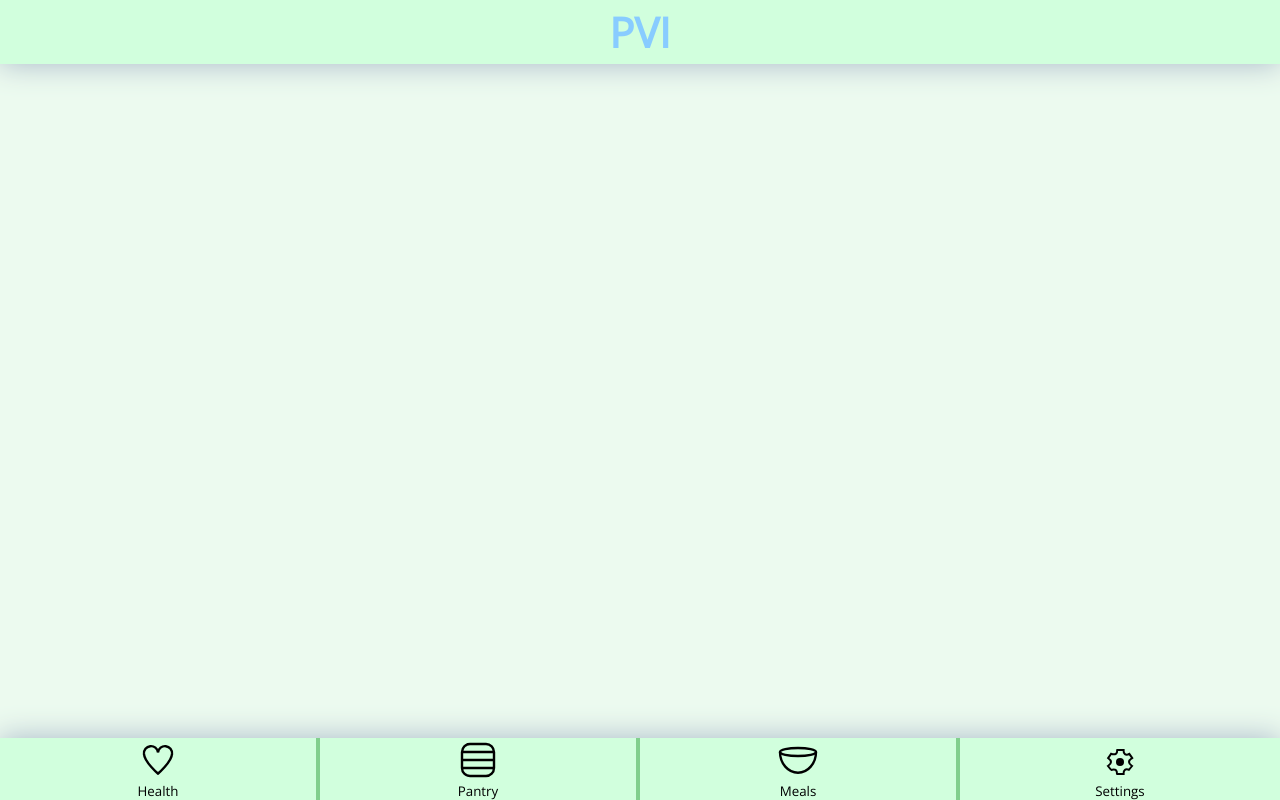
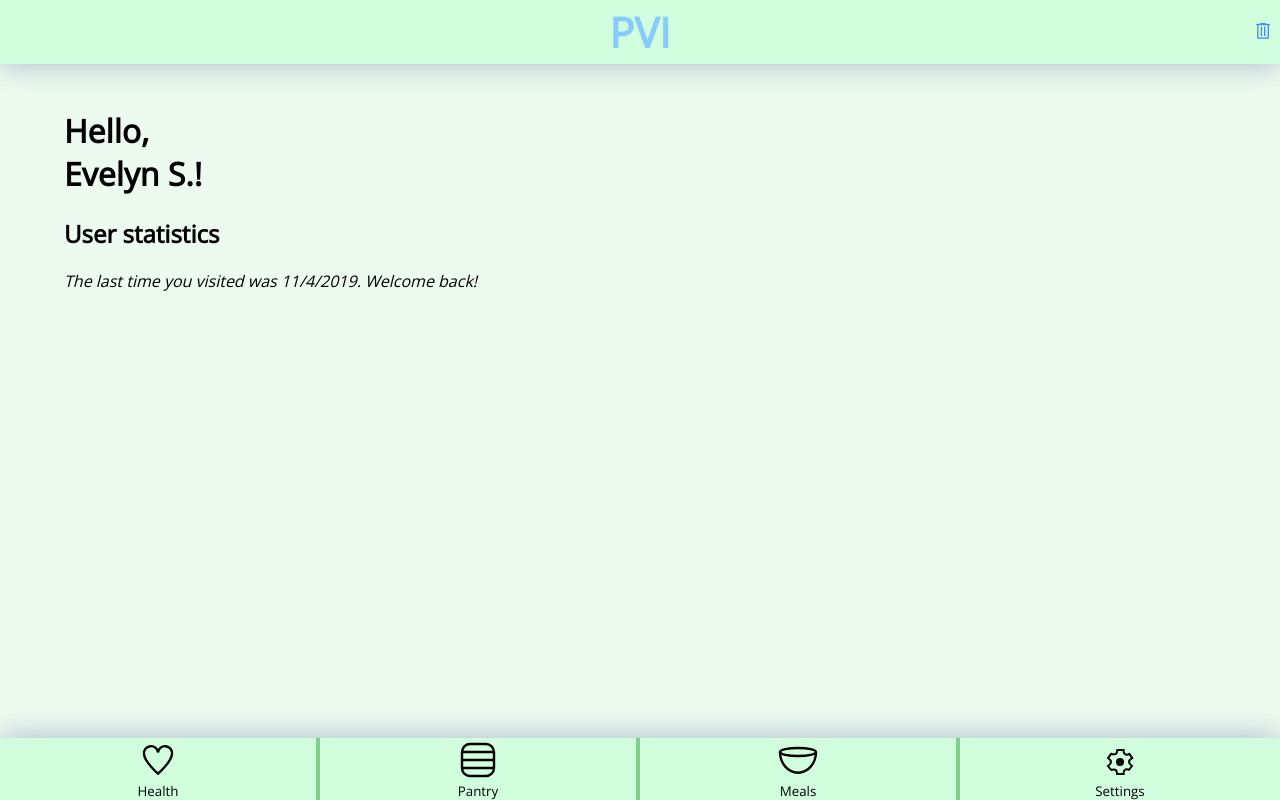
Before and after one commit to frankiekim5/Junior_Design_PVI, a Flask app: page / in a window 1280 px wide. Run offline with Flask 2, Linux system fonts and the light colour scheme.

Commit message:
Created trash.svg, made changes to home, index, and app.py

```diff
--- a/demo/app.py
+++ b/demo/app.py
@@ -1,4 +1,4 @@
-from flask import Flask, flash, request, redirect, url_for, escape, render_template
+from flask import Flask, flash, request, redirect, url_for, escape, render_template, Markup
 import requests
 import json
 
@@ -9,7 +9,9 @@ app = Flask(__name__)
 def main():
 	if request.method == "POST":
 		return render_template("index.html")
-	return render_template("index.html")
+	page = render_template("home.html", name="Evelyn S.")
+	# print(type(page))
+	return render_template("index.html", page=Markup(page))
 
 
 @app.route('/login')
--- a/demo/static/index.css
+++ b/demo/static/index.css
@@ -3,14 +3,40 @@
 	font-size: 1.3em;
 	color: #8CF;
 	background-color: #D1FFDD;
-	z-index: 1000;
+	z-index: 99;
 	position: fixed;
 	box-shadow: 0px 0px 30px #A8B8C8;
 	top: 0;
 	width: 100%;
 	height: relative;
 	overflow: hidden;
+	text-align: center;
+	/*min-height: 8vh;*/
+	height: relative;
 }
+
+.navbar #removeOptions {
+	display:inline-block;
+	position:absolute;
+	right: 0rem;
+	top: 0;
+	z-index: 100;
+	/*visibility: hidden;*/
+	height: 100%;
+	width: auto;
+}
+.navbar #trashButton {
+	height: 100%;
+	outline:none;
+	background:transparent;
+	width: relative;
+}
+
+#trashButton img {
+	height: 35%;
+	width: auto;
+}
+
 
 .navbar #backButton {
 	display:inline-block;
@@ -20,15 +46,22 @@
 	color: #48F;
 	visibility: hidden;
 	padding-left: 2rem;
-	font-size: 2.2em;
+	font-size: 2em;
 	font-family: "Open Sans", sans-serif;
 	background:transparent;
 	height: auto;
+	outline:none;
 }
 
 .navbar h1 {
 	display: inline-block;
 	margin: 0.1em;
+	-webkit-touch-callout: none;
+    -webkit-user-select: none;
+    -khtml-user-select: none;
+    -moz-user-select: none;
+    -ms-user-select: none;
+    user-select: none;
 }
 
 .taskbar {
@@ -36,7 +69,7 @@
 	font-size: 0.8em;
 	color: #8CF;
 	background-color: #D1FFDD;
-	z-index: 1000;
+	z-index: 99;
 	position: fixed;
 	box-shadow: 0px 0px 30px #A8B8C8;
 	bottom: 0;
@@ -99,13 +132,32 @@
 	background-color: #81CF8D;
 }
 
+#container {
+	margin: 6vh 0;
+	height: 88vh;
+	z-index: -1;
+	/*background-color: green;*/
+}
+
+#homeContainer {
+	width: 90%;
+	padding: 5vh 5%;
+}
+
+
+#homeWelcomeTitle {
+	font-size: 2em;
+	color:black;
+}
 
 
 /*GENERICS*/
 
 button {
 	border: none;
+	touch-action: manipulation;
 	background: transparent;
+	-webkit-tap-highlight-color: rgba(0,0,0,0);
 }
 
 button:focus {
@@ -113,6 +165,7 @@ button:focus {
 }
 
 body {
+	touch-action: manipulation;
 	font-family: "Open Sans", sans-serif;
 	width: 100%;
 	margin: 0;
--- a/demo/static/index.js
+++ b/demo/static/index.js
@@ -1,5 +1,7 @@
 let viewStack = []
 const taskbars = ["Health", "Pantry", "Meals", "Settings"]
+
+let uuid = null
 
 let taskbarClick = (elem) => {
 	// change selected taskbar button
@@ -21,6 +23,7 @@ let taskbarClick = (elem) => {
 }
 
 $(document).ready(() => {
+	document.addEventListener("touchstart", function(){}, true)
 	$("#backButton").click(() => { //TODO: Actually change the screen
 		// console.log("WHAT?")
 		const currentView = viewStack.pop()
--- a/demo/templates/home.html
+++ b/demo/templates/home.html
@@ -1,4 +1,4 @@
-<!DOCTYPE html>
+<!-- <!DOCTYPE html>
 <html>
 <head>
 	<title>Home</title>
@@ -7,13 +7,14 @@
 	<link href="{{ url_for('static', filename='home.css') }}" rel="stylesheet" />
 </head>
 <body>
-
+ -->
 <div id="homeContainer">
-	<h1 id="homeWelcomeTitle">Welcome back<br/>{{ name }}!</h1>
+	<h1 id="homeWelcomeTitle">Hello,<br/>{{ name }}!</h1>
 	<h2>User statistics</h2>
+	<p><i>The last time you visited was 11/4/2019. Welcome back!</i></p>
 </div>
-
+<!--
 
 
 </body>
-</html>
+</html> -->
--- a/demo/templates/index.html
+++ b/demo/templates/index.html
@@ -11,28 +11,33 @@
 <body scroll="no">
 	<div class="navbar">
 		<button id="backButton">&lsaquo;</button>
-		<center><h1 id="title">PVI</h1></center>
+		<h1 id="title">PVI</h1>
+		<div id="removeOptions">
+			<button id="trashButton"><img src="{{ url_for('static', filename='trash.svg') }}"/></button>
+		</div>
 	</div>
 	<div class="taskbar">
 		<ul>
 			<li><button class="taskBarButton" onclick="taskbarClick(this)" id='healthButton' name="Health">
-				<center><img width=""src="{{ url_for('static', filename='health.svg') }}"/></center>
+				<center><img src="{{ url_for('static', filename='health.svg') }}"/></center>
 				<p>Health</p>
 			</button></li>
 			<li><button class="taskBarButton" onclick="taskbarClick(this)" id='pantryButton' name="Pantry">
-				<center><img width=""src="{{ url_for('static', filename='pantry.svg') }}"/></center>
+				<center><img src="{{ url_for('static', filename='pantry.svg') }}"/></center>
 				<p>Pantry</p>
 			</button></li>
 			<li><button class="taskBarButton" onclick="taskbarClick(this)" id='mealsButton' name="Meals">
-				<center><img width=""src="{{ url_for('static', filename='meals.svg') }}"/></center>
+				<center><img src="{{ url_for('static', filename='meals.svg') }}"/></center>
 				<p>Meals</p>
 			</button></li>
 			<li><button class="taskBarButton" onclick="taskbarClick(this)" id='settingsButton' name="Settings">
-				<center><img width=""src="{{ url_for('static', filename='settings.svg') }}"/></center>
+				<center><img src="{{ url_for('static', filename='settings.svg') }}"/></center>
 				<p>Settings</p>
 			</button></li>
 		</ul>
 	</div>
-	<!-- <iframe src="https://www.wikipedia.org" height="1000" width="500"/> -->
+	<div id="container">
+		{{ page }}
+	</div>
 </body>
 </html>
```
Also changed, not shown: demo/static/trash.svg (added).
